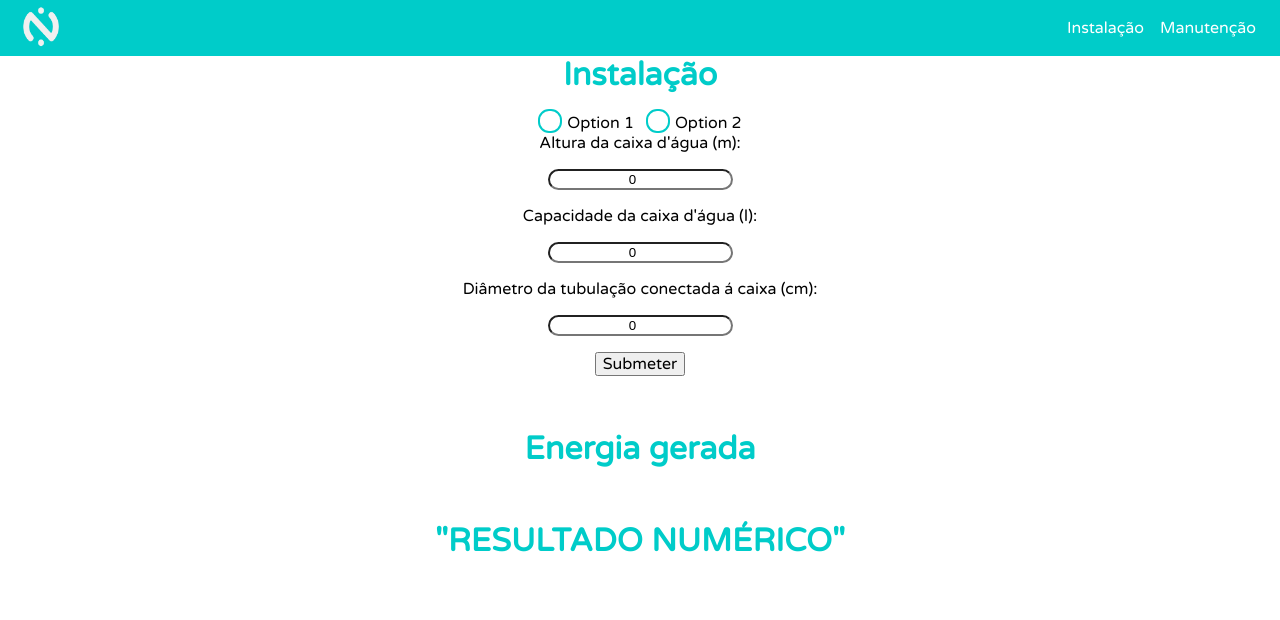
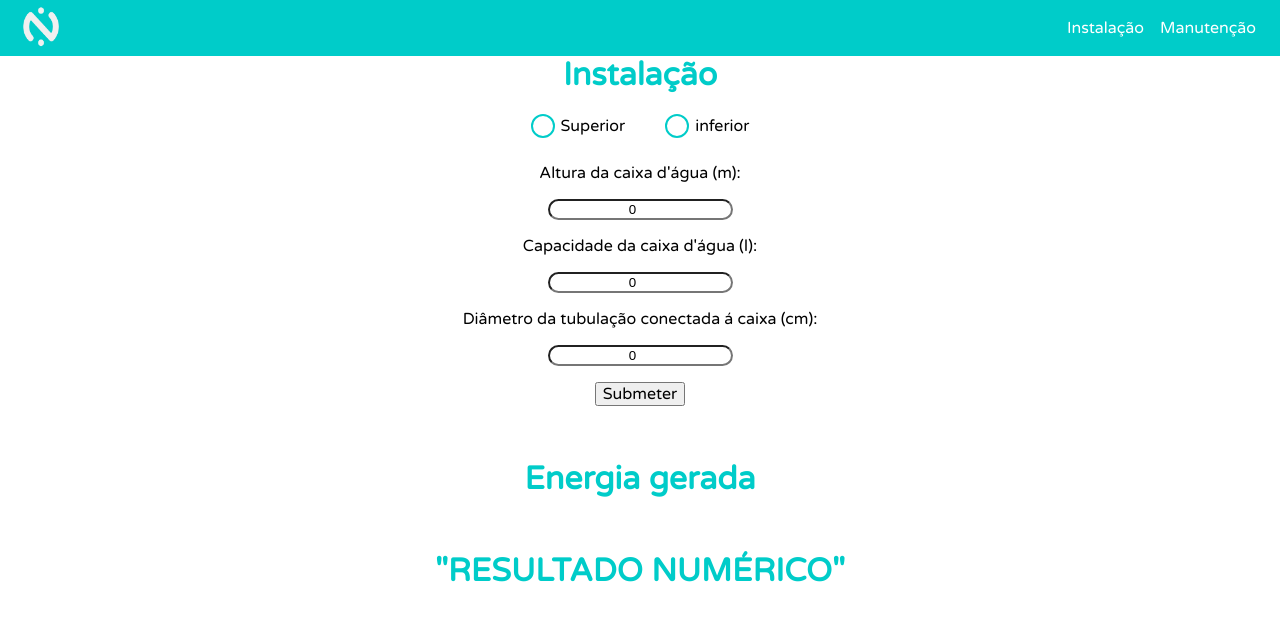
Before and after one commit to pi1-2019-1-whirl/front-end, a React (Create React App) app: page /instalacao in a window 1280 px wide. Shown: the top 620 px of the page. Built offline with nearby package versions, Linux system fonts and the light colour scheme.

Commit message:
Correção da checkbox

```diff
--- a/src/components/css/Instalacao.css
+++ b/src/components/css/Instalacao.css
@@ -21,34 +21,41 @@ input {
 .radio-item {
   display: inline-block;
   position: relative;
-    padding: 0 6px;
-    margin: 10px 0 0;
+  margin: 20px 20px 0 20px;
 }
 
 .radio-item input[type='radio'] {
   display: none;
 }
 
+.radio-item label {
+  display: flex;
+  align-items: center;
+}
+
 .radio-item label:before {
   content: " ";
   display: inline-block;
   position: relative;
-    top: 5px;
-    margin: 0 5px 0 0;
   width: 20px;
   height: 20px;
-    border-radius: 11px;
+  border-radius: 50%;
   color: white;
   border: 2px solid #00CCC9;
   background-color: transparent;
+  margin-right: 6px;
 }
 
 .radio-item input[type=radio]:checked + label:after {
-    border-radius: 11px;
+  border-radius: 50%;
   width: 12px;
   height: 12px;
   content: " ";
-    display: block;
+  position: absolute;
+  top: 50%;
+  left: 6px;
+  transform: translateY(-50%);
+  right: 0;
   background: #00CCC9;
 }
 
@@ -67,11 +74,6 @@ input {
   text-align: center;
 }
 
-#check { /* Change width and height */
-    width:4em;
-    height:4em;
-}
-
 div h1 {
   color: #00CCC9;
   font-family: 'Varela Round', sans-serif;
--- a/src/pages/Instalacao.js
+++ b/src/pages/Instalacao.js
@@ -28,13 +28,15 @@ class Instalacao extends Component {
                     <div>
                         <h1 className="titulo_instalacao">Instalação</h1>
                         <form className="formulario">
-                            <div class="radio-item">
-                                <input type="radio" id="ritema" name="ritem" value="ropt1" />
-                                <label for="ritema">Option 1</label>
-                            </div>
-                            <div class="radio-item">
-                                <input type="radio" id="ritemb" name="ritem" value="ropt2" />
-                                <label for="ritemb">Option 2</label>
+                            <div>
+                                <div className="radio-item">
+                                    <input type="radio" id="ritema" name="ritem" value="ropt1" />
+                                    <label htmlFor="ritema">Superior</label>
+                                </div>
+                                <div className="radio-item">
+                                    <input type="radio" id="ritemb" name="ritem" value="ropt2" />
+                                    <label htmlFor="ritemb">inferior</label>
+                                </div>
                             </div>
                             <br></br>
                             <label className="altura_caixa">
```
Lines whose indentation alone changed are shown as unchanged.
